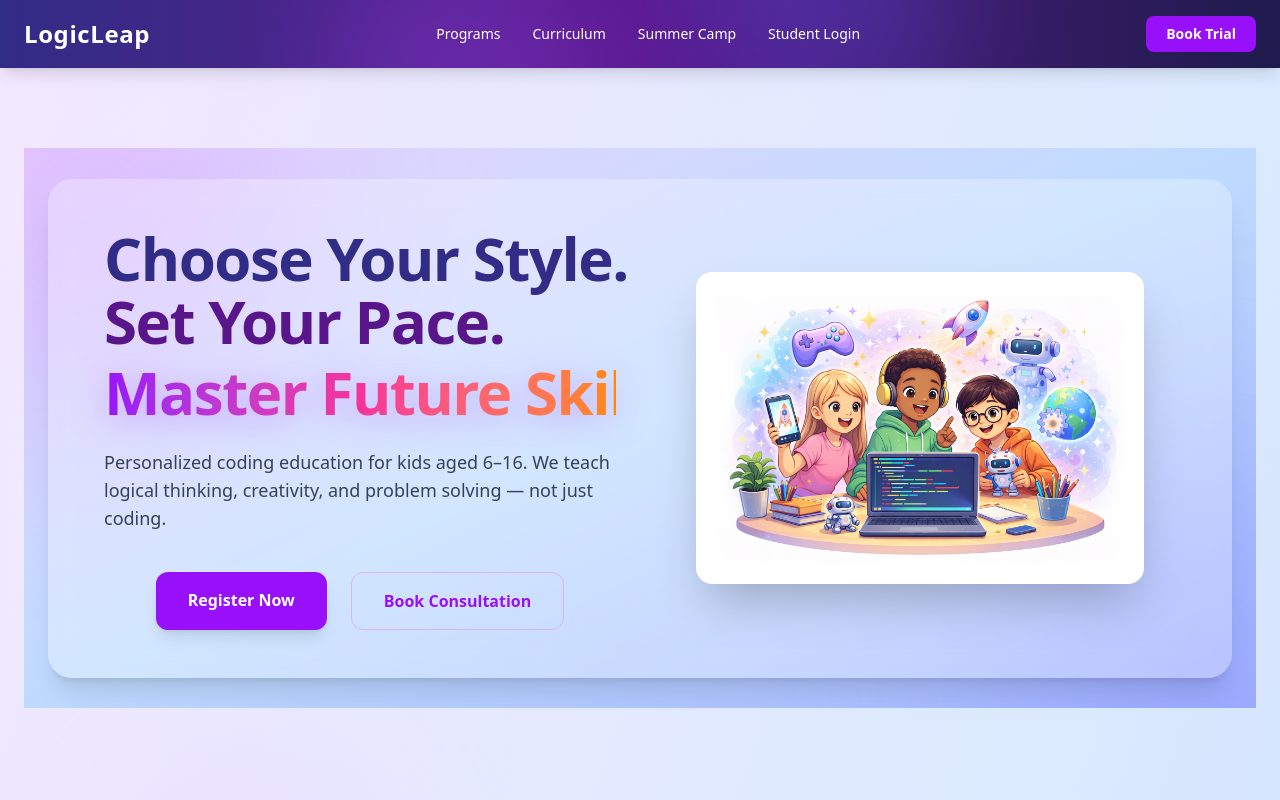
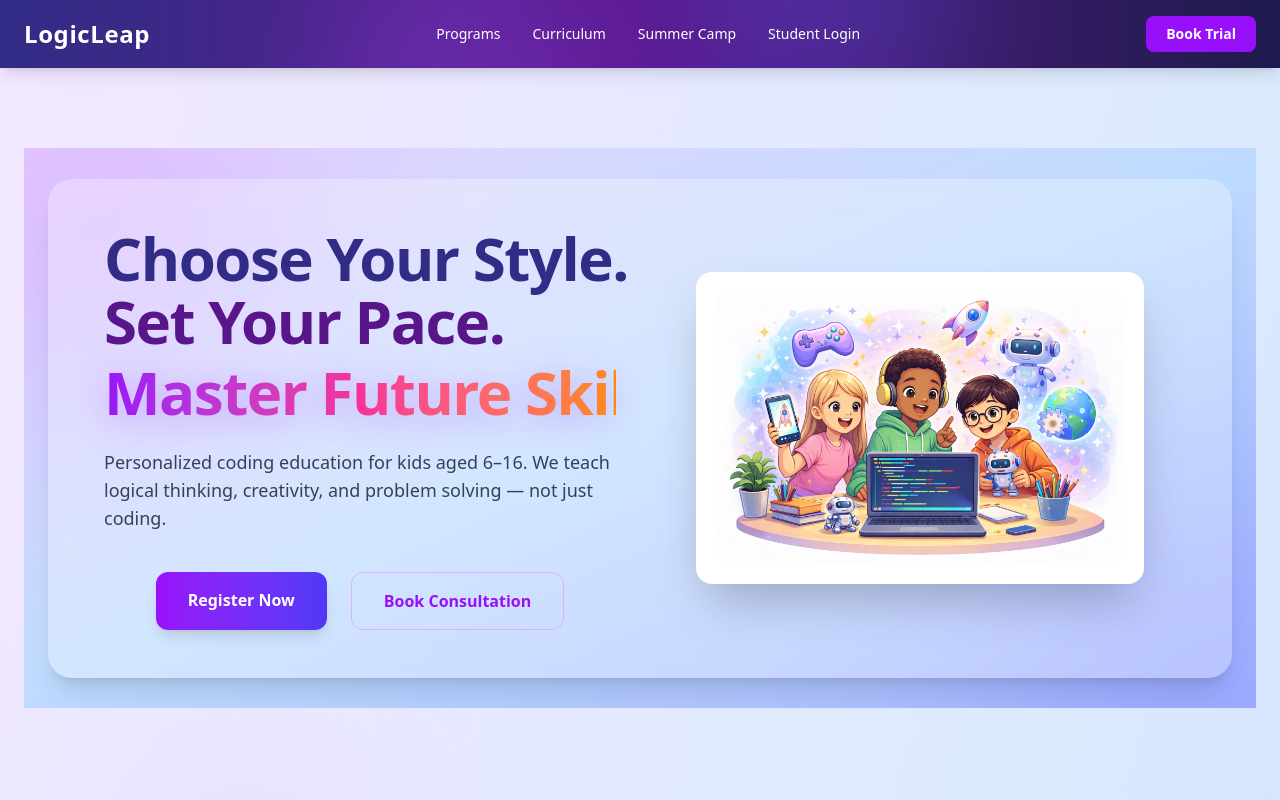
Before and after one commit to srushteesingh/logicleap-platform, a Next.js app: page / in a window 1280 px wide. Shown: the top 800 px of the page. Built offline with nearby package versions, Linux system fonts and the light colour scheme.

Commit message:
cta update

```diff
--- a/app/page.tsx
+++ b/app/page.tsx
@@ -114,7 +114,7 @@ export default function Home() {
             <div className="flex flex-wrap justify-center gap-6 mt-10">
               <a
                 href="/register"
-                className="bg-purple-600 hover:bg-purple-700 text-white px-8 py-4 rounded-xl font-semibold shadow-lg transition"
+                className="bg-gradient-to-r from-purple-600 to-indigo-600 hover:opacity-90 text-white px-8 py-4 rounded-xl font-semibold shadow-lg transition"
               >
                 Register Now
               </a>
```
